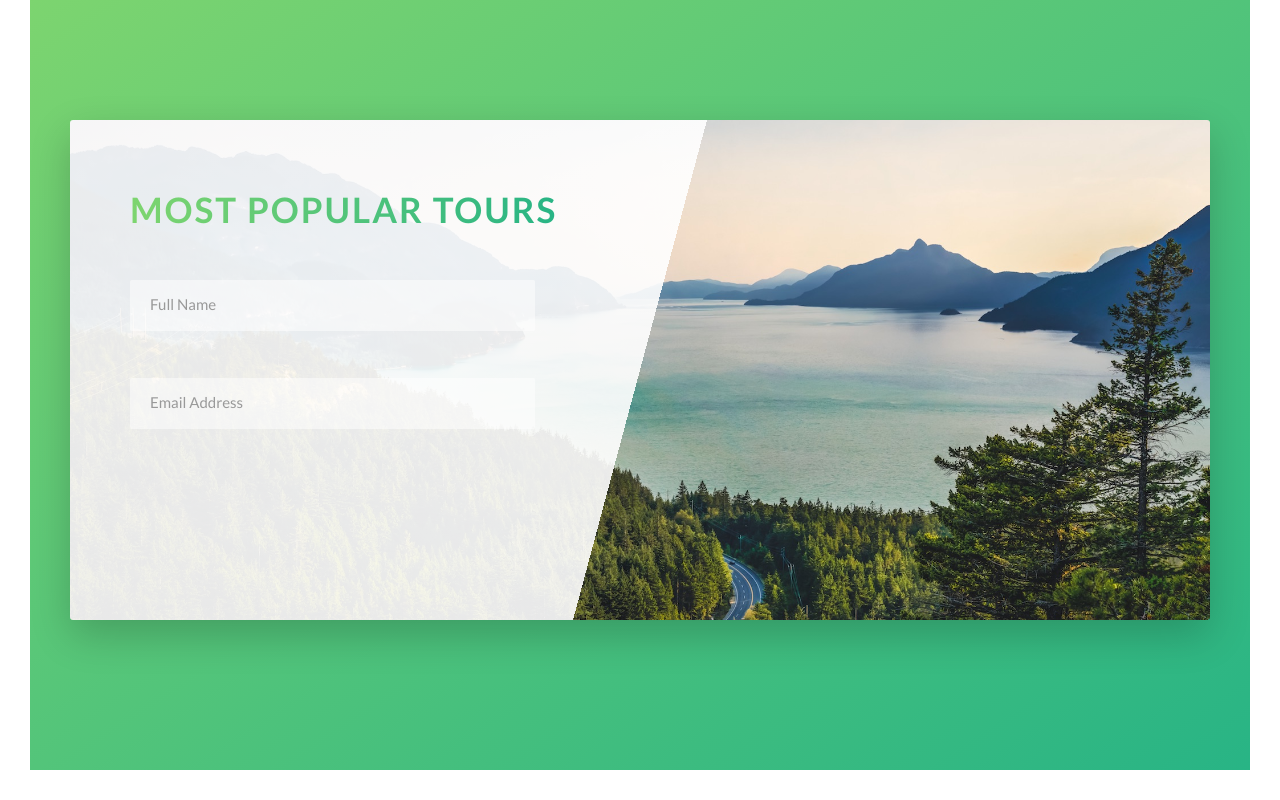
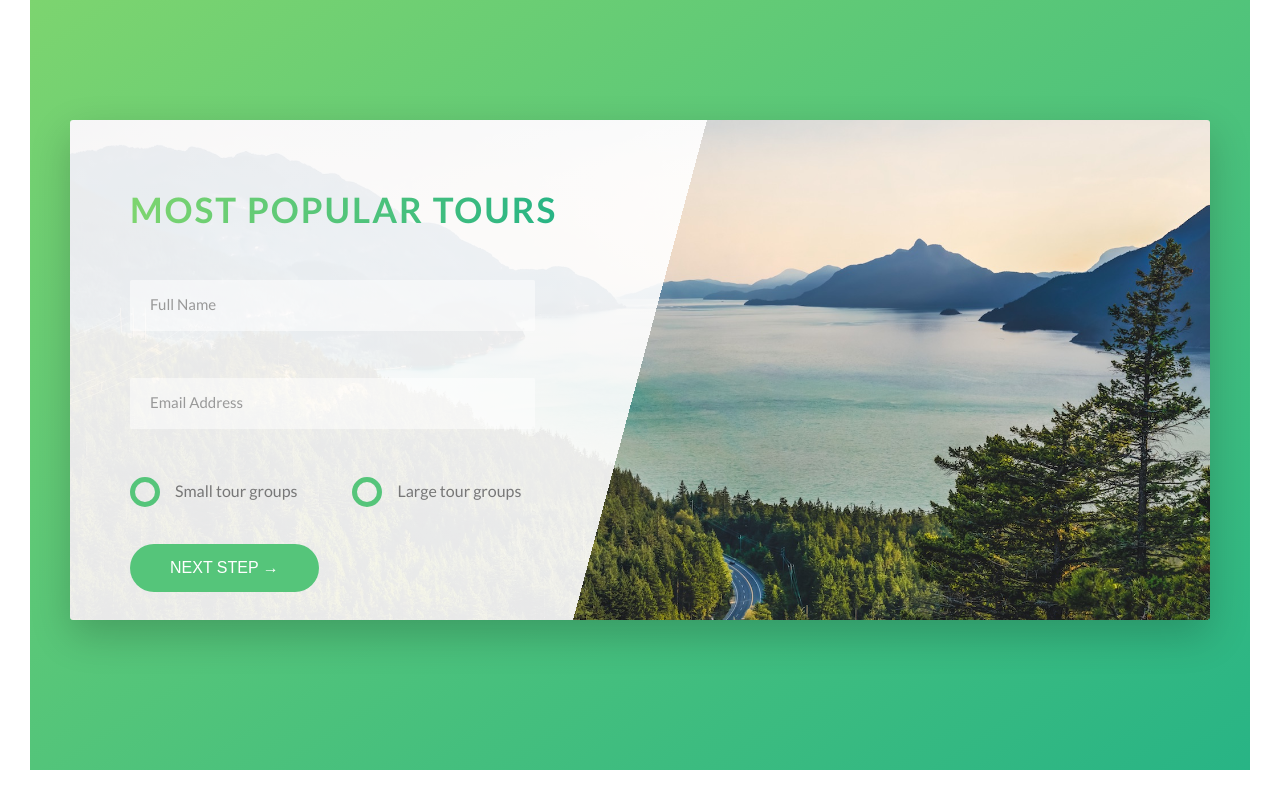
Before and after one commit to Rahimjohnk/Sass, a website: page index.html in a window 1280 px wide. Shown: the part 4527-5327 px from the top of the page. Drawn offline with Linux system fonts and the light colour scheme.

Commit message:
formSectionCompleted

```diff
--- a/index.html
+++ b/index.html
@@ -273,6 +273,25 @@
                                 <input type="email" class="form__input" placeholder="Email Address" id="email" required>
                                 <label for="email" class="form__label">Email </label>
                             </div>
+                            <div class="form__group u-margin-bottom-medium">
+                                <div class="form__radio-group">
+                                    <input type="radio" class="form__radio-input" id="small" name="size">
+                                    <label for="small" class="form__radio-label">
+                                        <span class="form__radio-button"></span>
+                                        Small tour groups
+                                    </label>
+                                </div>
+                                <div class="form__radio-group">
+                                    <input type="radio" class="form__radio-input" id="large" name="size">
+                                    <label for="large" class="form__radio-label">
+                                        <span class="form__radio-button"></span>
+                                        Large tour groups
+                                    </label>
+                                </div>
+                            </div>
+                            <div class="form__group">
+                                <button class="btn btn--green">Next step &rarr;</button>
+                            </div>
                         </form>
                     </div>
                 </div>
--- a/sass/base/_utilities.scss
+++ b/sass/base/_utilities.scss
@@ -1,23 +1,23 @@
 .u-center-text {
-    text-align: center;
+    text-align: center !important;
 }
 
 .u-margin-bottom-big {
-    margin-bottom: 8rem;
+    margin-bottom: 8rem !important;
 }
 
 .u-margin-top-big {
-    margin-top: 8rem;
+    margin-top: 8rem !important;
 }
 
 .u-margin-top-huge {
-    margin-top: 10rem;
+    margin-top: 10rem !important;
 }
 
 .u-margin-bottom-medium {
-    margin-bottom: 4rem;
+    margin-bottom: 4rem !important;
 }
 
 .u-margin-bottom-small {
-    margin-bottom: 1.5rem;
+    margin-bottom: 1.5rem !important;
 }
--- a/sass/components/_button.scss
+++ b/sass/components/_button.scss
@@ -1,5 +1,6 @@
 .btn {
 
+    &,
     &:link,
     &:visited {
         text-transform : uppercase;
@@ -10,6 +11,10 @@
         transition     : all 0.2s;
         position       : relative;
         font-size      : $default-font-size;
+
+        //changes for the <button> element
+        border: none;
+        cursor: pointer;
     }
 
     &:hover {
@@ -22,7 +27,9 @@
         }
     }
 
-    &:active {
+    &:active,
+    &:focus {
+        outline   : none;
         transform : translateY(.1rem);
         box-shadow: 0 .5rem 1rem rgba($color-black, 0.2);
     }
--- a/sass/components/_form.scss
+++ b/sass/components/_form.scss
@@ -14,16 +14,21 @@
         border-bottom   : 3px solid transparent;
         width           : 90%;
         display         : block;
+        transition      : all .3s;
 
         &:focus {
             outline      : none;
             box-shadow   : 0 1rem 2rem rgba($color-black, .1);
             border-bottom: 3px solid $color-primary;
+
+            &:invalid {
+                border-bottom: 3px solid $color-secondary-dark;
+            }
         }
 
-        &:focus:invalid {
-            border-bottom: 3px solid $color-secondary-dark;
-        }
+        // &:focus:invalid {
+        //     border-bottom: 3px solid $color-secondary-dark;
+        // }
 
         &::-webkit-input-placeholder {
             color: $color-dark-gray2;
@@ -48,4 +53,51 @@
         visibility: hidden;
         transform : translateY(-4rem);
     }
+
+    &__radio-group {
+        width  : 49%;
+        display: inline-block;
+    }
+
+    &__radio-input {
+        display: none;
+    }
+
+    &__radio-label {
+        font-size   : $default-font-size;
+        cursor      : pointer;
+        position    : relative;
+        padding-left: 4.5rem;
+    }
+
+    &__radio-button {
+        height       : 3rem;
+        width        : 3rem;
+        border       : 5px solid $color-primary;
+        border-radius: 50%;
+        display      : inline-block;
+        position     : absolute;
+        top          : -.4rem;
+        left         : 0;
+
+        &::after {
+            //just we want circule in perfect mid of radio button outer circule
+            content         : "";
+            display         : block;
+            height          : 1.3rem;
+            width           : 1.3rem;
+            border-radius   : 50%;
+            background-color: $color-primary;
+            position        : absolute;
+            top             : 50%;
+            left            : 50%;
+            transform       : translate(-50%, -50%);
+            opacity         : 0; // initial stage
+            transition      : opacity .3s;
+        }
+    }
+
+    &__radio-input:checked~&__radio-label &__radio-button::after {
+        opacity: 1;
+    }
 }
```
Also changed, not shown: css/style.css.
